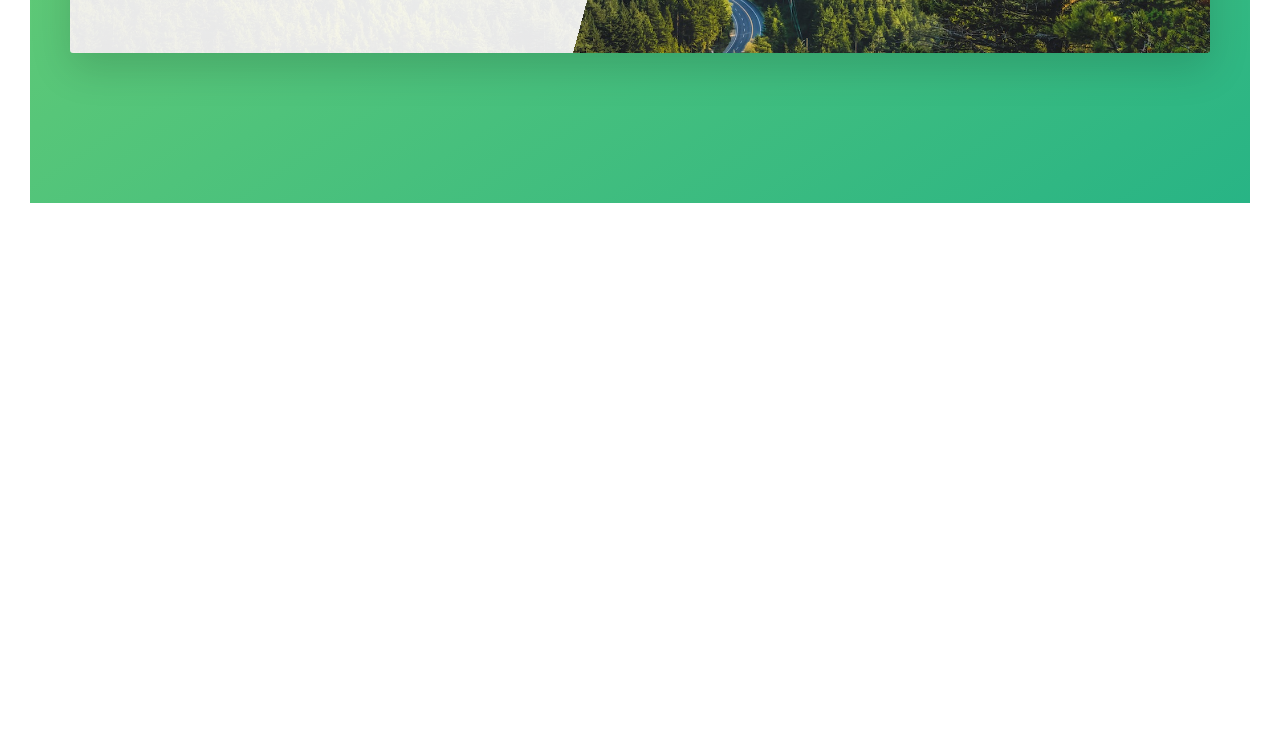
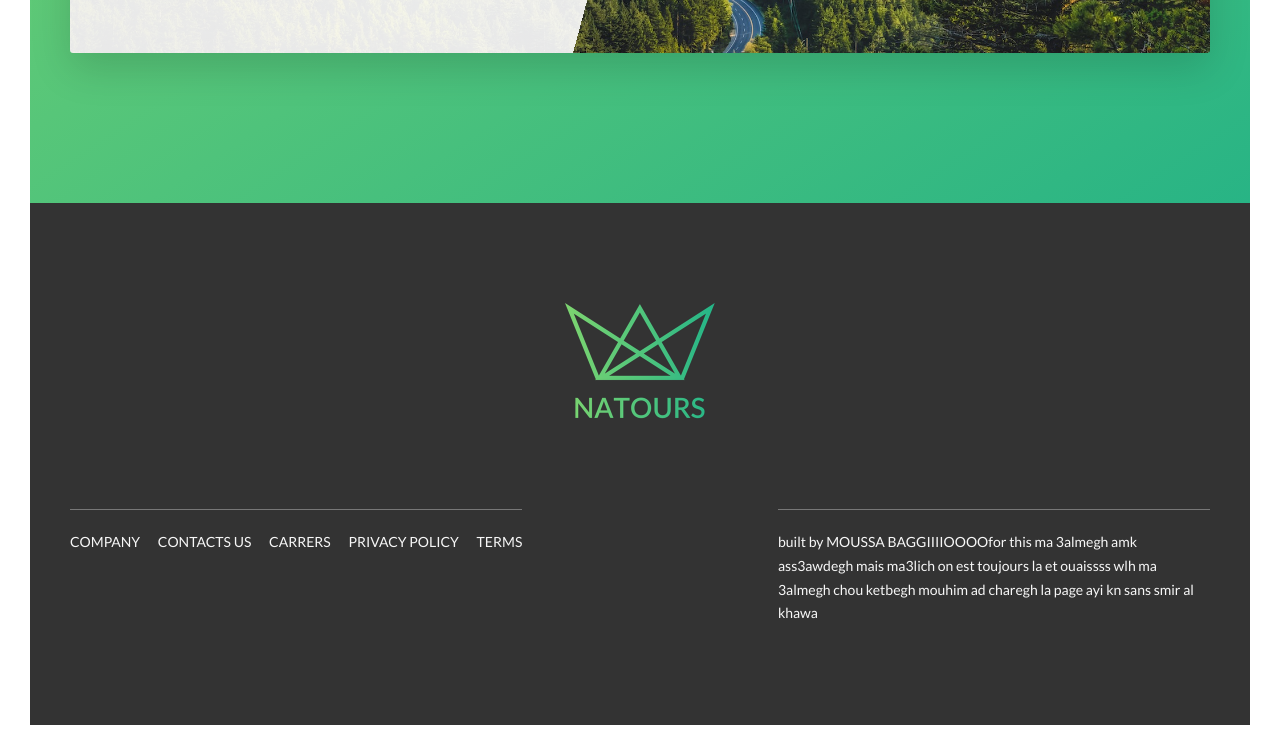
Before and after one commit to MoussaB06/Natours, a website: page index.html in a window 1280 px wide. Shown: the part 5186-5941 px from the top of the page. Before the commit the page ends 5419 px from the top, so only its background shows below. Drawn offline with Linux system fonts and the light colour scheme.

Commit message:
Added new section to landing page

```diff
--- a/Sass/components/_form.scss
+++ b/Sass/components/_form.scss
@@ -92,7 +92,7 @@
       position: absolute;
       top: 50%;
       left: 50%;
-      transform: translate(-54%, -51%);
+      transform: translate(-48%, -51%);
       background-color: #55c57a;
       opacity: 0;
       transition: opacity 0.2s;
--- /dev/null
+++ b/Sass/layout/_footer.scss
@@ -0,0 +1,62 @@
+.footer {
+  background-color: #333;
+  padding: 10rem 0rem;
+  font-size: 1.4rem;
+  color: #f7f7f7;
+
+  &__logo-box {
+    text-align: center; //car "img" est un inline element
+    margin-bottom: 8rem;
+  }
+
+  &__logo {
+    width: 15rem;
+    height: auto;
+  }
+
+  &__navigation {
+    border-top: 1px solid #777;
+    padding-top: 2rem;
+    display: inline-block;
+  }
+
+  &__list {
+    list-style: none;
+  }
+
+  &__item {
+    display: inline-block;
+
+    &:not(:last-child) {
+      margin-right: 1.5rem;
+    }
+  }
+
+  &__link {
+    &:link,
+    &:visited {
+      color: #f7f7f7;
+      background-color: #333;
+
+      text-decoration: none;
+      text-transform: uppercase;
+      display: inline-block;
+
+      transition: all 0.2s;
+    }
+
+    &:hover,
+    &:active {
+      color: #55c57a;
+      box-shadow: 0 1rem 2rem rgba(#000000, 0.4);
+      transform: rotate(5deg) scale(1.2);
+    }
+  }
+
+  &__copyright {
+    border-top: 1px solid #777;
+    padding-top: 2rem;
+    width: 80%;
+    float: right;
+  }
+}
--- a/Sass/main.scss
+++ b/Sass/main.scss
@@ -15,6 +15,8 @@
 @import "components/story";
 @import "components/composition";
 @import "components/feature-box";
+@import "components/form";
 
+@import "layout/footer";
+@import "layout/grid";
 @import "layout/header";
-@import "layout/grid";
--- a/index.html
+++ b/index.html
@@ -373,6 +373,44 @@
       </section>
     </main>
 
+    <footer class="footer">
+      <div class="footer__logo-box">
+        <img src="img/logo-green-2x.png" alt="full logo" class="footer__logo" />
+      </div>
+
+      <div class="row">
+        <div class="col-1-of-2">
+          <div class="footer__navigation">
+            <ul class="footer__list">
+              <li class="footer__item">
+                <a href="#" class="footer__link">Company</a>
+              </li>
+              <li class="footer__item">
+                <a href="#" class="footer__link">Contacts us</a>
+              </li>
+              <li class="footer__item">
+                <a href="#" class="footer__link">Carrers</a>
+              </li>
+              <li class="footer__item">
+                <a href="#" class="footer__link">Privacy policy</a>
+              </li>
+              <li class="footer__item">
+                <a href="#" class="footer__link">Terms</a>
+              </li>
+            </ul>
+          </div>
+        </div>
+        <div class="col-1-of-2">
+          <p class="footer__copyright">
+            built by <a href="#" class="footer__link">Moussa Baggiiiioooo</a>for
+            this ma 3almegh amk ass3awdegh mais ma3lich on est toujours la et
+            ouaissss wlh ma 3almegh chou ketbegh mouhim ad charegh la page ayi
+            kn sans smir al khawa
+          </p>
+        </div>
+      </div>
+    </footer>
+
     <!-- <section class="grid-test">
       <div class="row">
         <div class="col-1-of-2">col 1 of 2</div>
```
Also changed, not shown: css/style.css.
